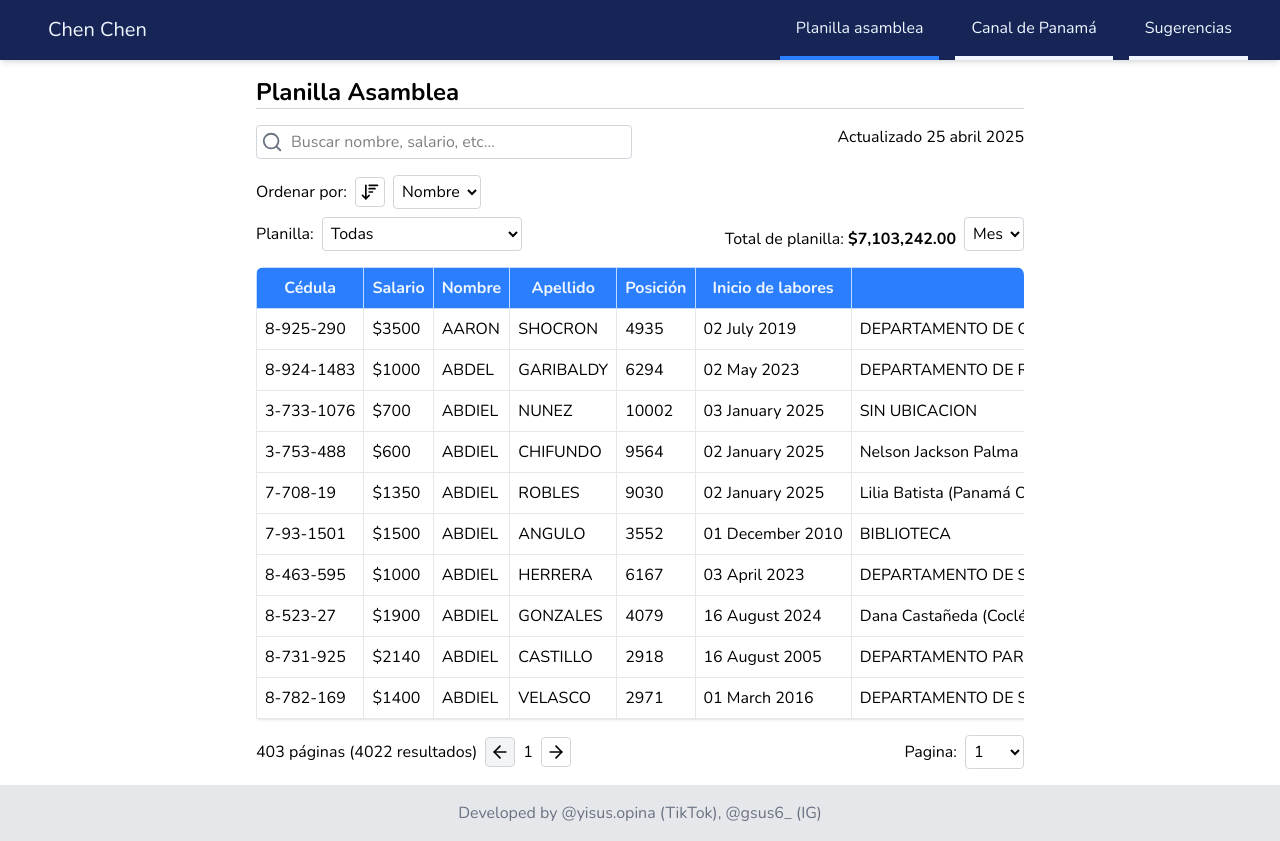
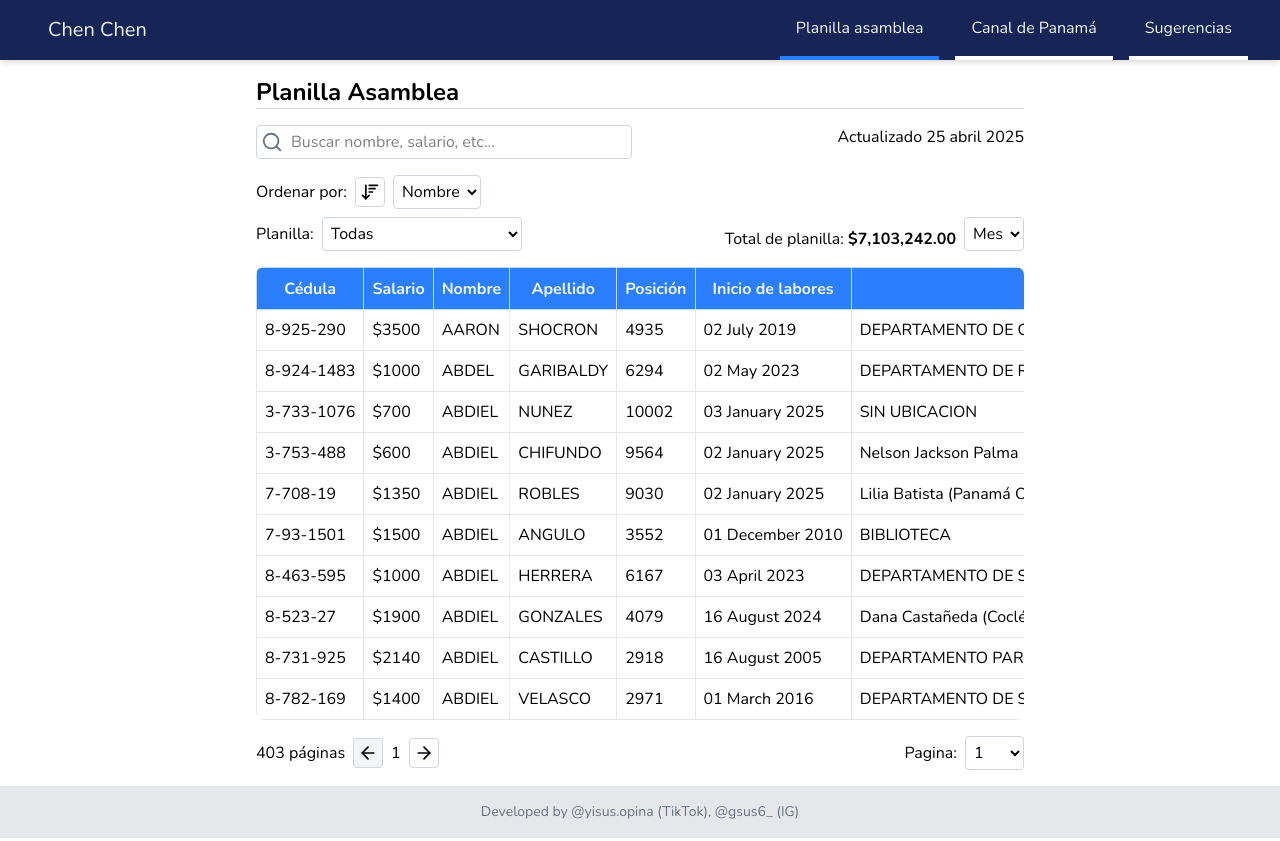
Before and after one commit to jcastaneda06/chenchen-panama, a React (Vite) app: page /planilla-asamblea in a window 1280 px wide. Built offline with nearby package versions, Linux system fonts and the light colour scheme.

Commit message:
Visual improvements

```diff
--- a/src/components/Grid.tsx
+++ b/src/components/Grid.tsx
@@ -25,10 +25,11 @@ const Grid: FC<Props> = (props) => {
   }, [data]);
 
   return (
-    <div className="w-full overflow-x-auto rounded-lg">
+    <>
+      <div className="w-full overflow-x-auto rounded-lg" style={{}}>
         <table className="w-full">
           <thead>
-          <tr>
+            <tr className="h-[42px]">
               <th className="w-[10%]">Cédula</th>
               <th className="w-[10%]">Salario</th>
               <th className="w-[10%]">Nombre</th>
@@ -54,12 +55,10 @@ const Grid: FC<Props> = (props) => {
             ))}
           </tbody>
         </table>
+      </div>
       <div className="flex justify-between py-4">
         <div className="flex items-center gap-2">
-          <p>
-            {totalPages} páginas ({data.length}{" "}
-            {data.length > 0 ? "resultados" : "resultado"})
-          </p>
+          <p>{totalPages} páginas</p>
           <button
             className="input-base"
             disabled={currentPage === 1}
@@ -96,7 +95,7 @@ const Grid: FC<Props> = (props) => {
           </select>
         </div>
       </div>
-    </div>
+    </>
   );
 };
 
--- a/src/components/Navbar.tsx
+++ b/src/components/Navbar.tsx
@@ -16,9 +16,12 @@ const LinksList: FC<PropsWithChildren<LinksListProps>> = (props) => {
     <>
       <li>
         <button
-          className={`link-button h-full p-4
-            ${isMobile ? "border-0" : "border-b"}
-            ${pathname === "/planilla-asamblea" ? "border-blue-500" : ""}`}
+          className={`link-button h-full p-4 w-full
+            ${
+              pathname === "/planilla-asamblea"
+                ? "border-b-blue-500"
+                : "border-b-white"
+            }`}
           onClick={() => {
             navigate("/planilla-asamblea");
             if (onAfterNavigate) onAfterNavigate();
@@ -27,12 +30,11 @@ const LinksList: FC<PropsWithChildren<LinksListProps>> = (props) => {
           Planilla asamblea
         </button>
       </li>
-      {isMobile && <span className="border-b border-gray-500" />}
+      {isMobile && <span className="border-b border-gray-300" />}
       <li>
         <button
-          className={`link-button h-full p-4
-            ${isMobile ? "border-0" : "border-b"}
-            ${pathname === "/canal" ? "border-blue-500" : ""}`}
+          className={`link-button h-full p-4  w-full
+            ${pathname === "/canal" ? "border-blue-500" : "border-b-white"}`}
           onClick={() => {
             navigate("/canal");
             if (onAfterNavigate) onAfterNavigate();
@@ -41,12 +43,13 @@ const LinksList: FC<PropsWithChildren<LinksListProps>> = (props) => {
           Canal de Panamá
         </button>
       </li>
-      {isMobile && <span className="border-b border-gray-500" />}
+      {isMobile && <span className="border-b border-gray-300" />}
       <li>
         <button
-          className={`link-button h-full p-4
-            ${isMobile ? "border-0" : "border-b"}
-            ${pathname === "/sugerencias" ? "border-blue-500" : ""}`}
+          className={`link-button h-full p-4 w-full
+            ${
+              pathname === "/sugerencias" ? "border-blue-500" : "border-b-white"
+            }`}
           onClick={() => {
             navigate("/sugerencias");
             if (onAfterNavigate) onAfterNavigate();
@@ -109,7 +112,7 @@ const Navbar: FC = () => {
       </nav>
       <div
         ref={sidebarRef}
-        className={`md:hidden absolute w-48 bg-white h-full shadow-md top-0 right-0 transition-all ease-in-out ${
+        className={`md:hidden fixed w-48 bg-white h-full shadow-md top-0 right-0 transition-all ease-in-out ${
           showSidebar ? "translate-x-0" : "translate-x-full hidden"
         }`}
       >
--- a/src/index.css
+++ b/src/index.css
@@ -21,7 +21,7 @@ html, body {
 }
 
 .button {
-    @apply border border-blue-900 rounded-md bg-blue-900 text-white font-bold px-4 py-1 cursor-pointer hover:bg-blue-900 transition-all;
+    @apply border border-blue-900 rounded-md bg-blue-900 text-white font-bold px-4 py-1 cursor-pointer hover:bg-blue-950 transition-all;
 }
 
 .link-button {
@@ -31,6 +31,7 @@ html, body {
 table {
     @apply border border-gray-500 shadow-sm rounded;
 }
+
 th, tr, td {
     @apply border border-gray-200;
 }
@@ -43,7 +44,7 @@ th {
     @apply border-blue-200 text-blue-50 p-2 transition-all;
 }
 
-tr {
+tbody tr {
     @apply hover:bg-gray-100;
 }
 
--- a/src/layout/MainLayout.tsx
+++ b/src/layout/MainLayout.tsx
@@ -23,7 +23,7 @@ const MainLayout = () => {
           <Outlet />
         </article>
       </section>
-      <footer className="bg-gray-200 p-4 text-gray-500 text-center">
+      <footer className="bg-gray-200 p-4 text-gray-500 text-center text-sm">
         <p>
           Developed by{" "}
           <a
--- a/src/pages/Home.tsx
+++ b/src/pages/Home.tsx
@@ -20,14 +20,14 @@ const Home: FC = () => {
       </article>
       <section className="grid grid-cols-2 gap-4">
         <button
-          className="flex flex-col items-center justify-center w-full h-24 input-base hover:text-white hover:bg-blue-950 transition-all cursor-pointer"
+          className="flex flex-col items-center justify-center p-4 w-full h-24 input-base hover:text-white hover:bg-blue-950 transition-all cursor-pointer"
           onClick={() => handleNavigate("/planilla-asamblea")}
         >
           <FileUser />
           <p className="font-bold">Planilla Asamblea</p>
         </button>
         <button
-          className="flex flex-col items-center justify-center w-full h-24 input-base hover:text-white hover:bg-blue-950 transition-all cursor-pointer"
+          className="flex flex-col items-center justify-center p-4 w-full h-24 input-base hover:text-white hover:bg-blue-950 transition-all cursor-pointer"
           onClick={() => handleNavigate("/canal")}
         >
           <Ship />
```
Lines whose indentation alone changed are shown as unchanged.
